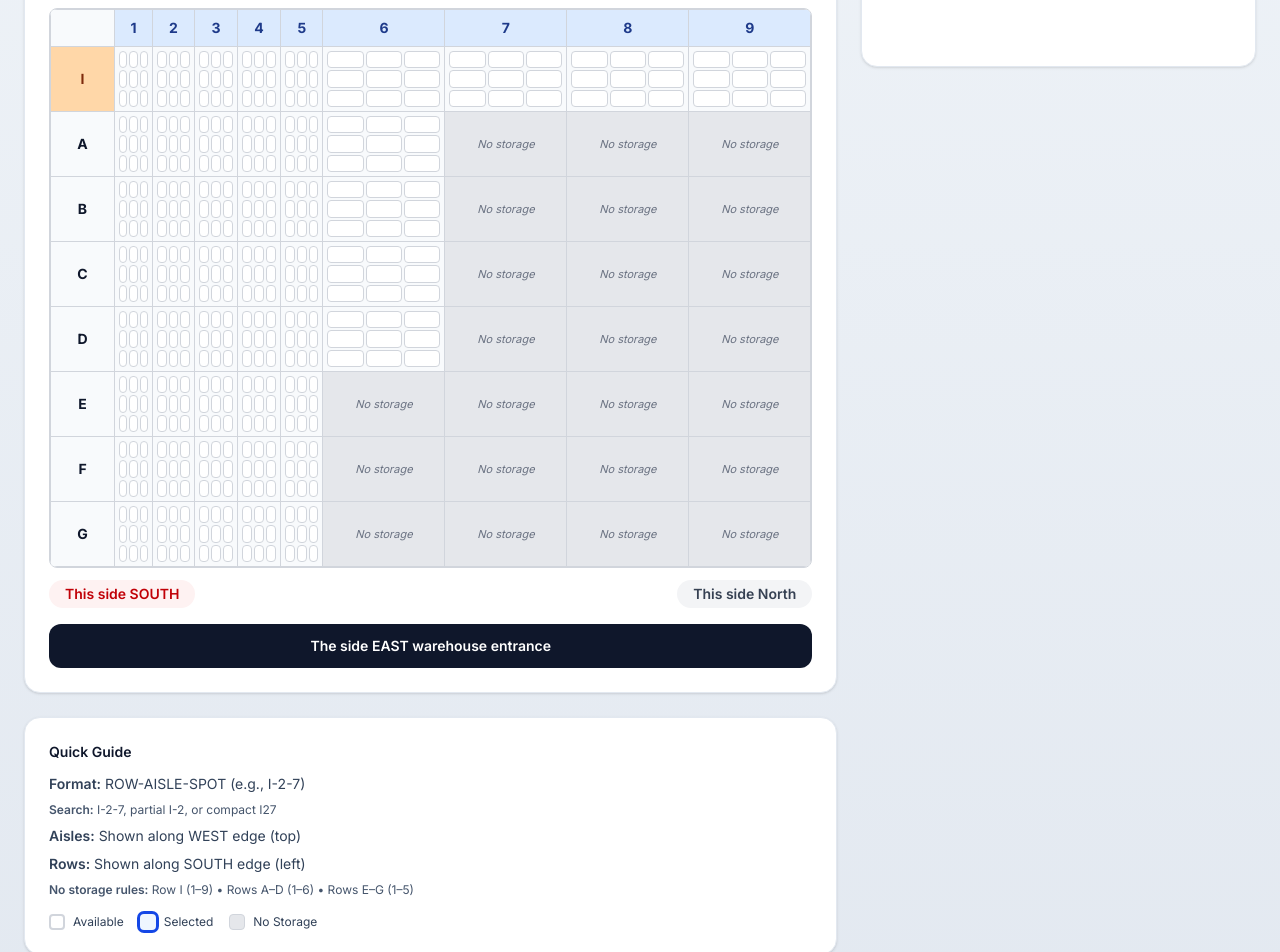
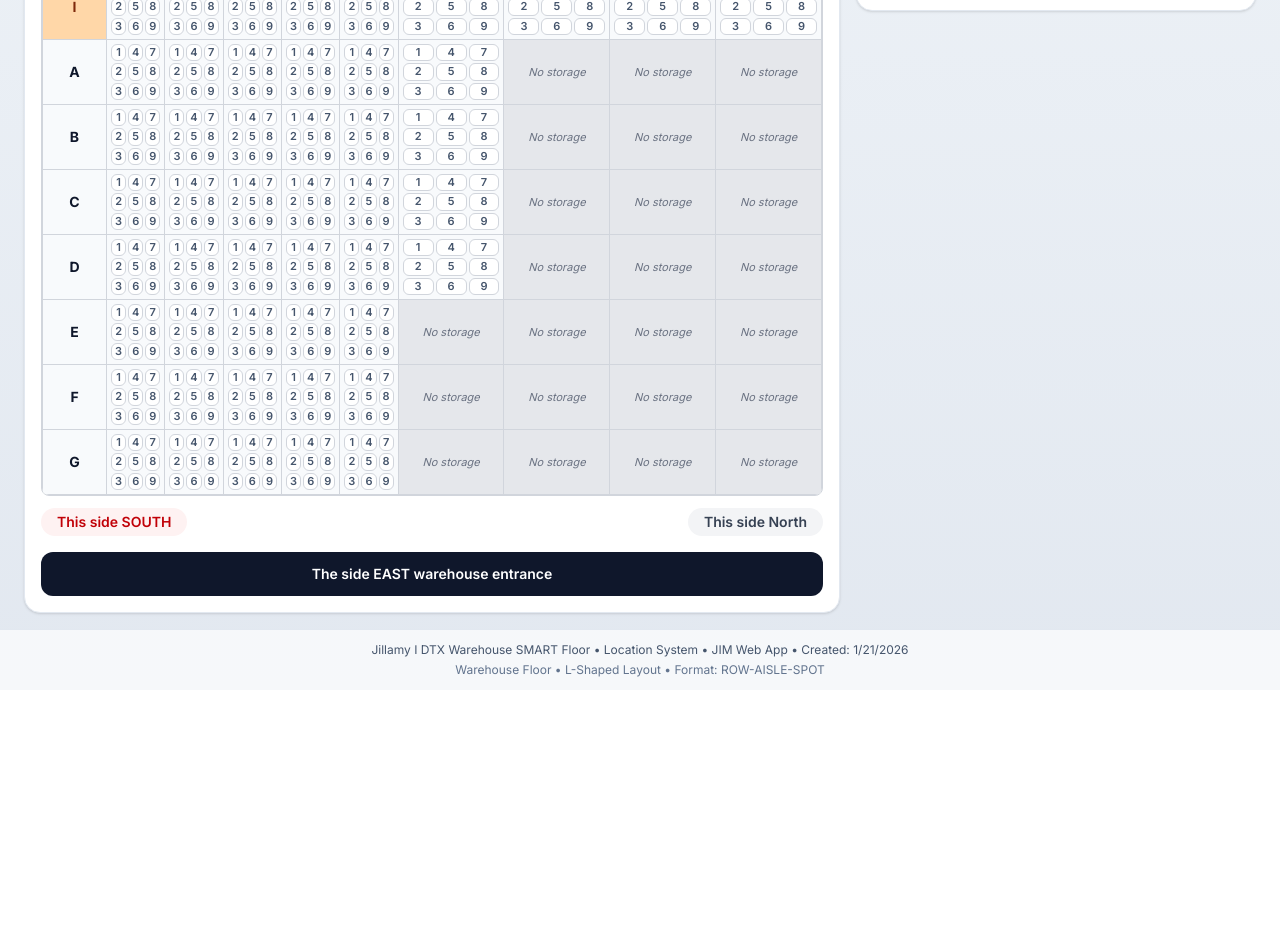
Before and after one commit to LoHiDi-Dev/jillamy-dtx-floor-plan, a React (Vite) app: page / in a window 1280 px wide. Shown: the part 500-1452 px from the top of the page. After the commit the page ends 1190 px from the top, so only its background shows below. Built offline with nearby package versions, Linux system fonts and the light colour scheme.

Commit message:
feat: compact layout and improve spot selection
Reduce page scrolling, remove Quick Guide, normalize spot buttons, and clear selection on click-away.

```diff
--- a/src/app/App.tsx
+++ b/src/app/App.tsx
@@ -7,9 +7,9 @@ export default function App() {
   return (
     <DeviceGate>
       {() => (
-        <div className="min-h-screen bg-gradient-to-b from-[#f1f5f9] to-[#e2e8f0]">
+        <div className="min-h-screen overflow-hidden bg-gradient-to-b from-[#f1f5f9] to-[#e2e8f0] flex flex-col">
           {/* Header */}
-          <header className="border-b border-white/10 bg-[#1f2d3d] px-6 py-5 shadow-[0px_10px_15px_-3px_rgba(0,0,0,0.20),0px_4px_6px_-4px_rgba(0,0,0,0.20)]">
+          <header className="shrink-0 border-b border-white/10 bg-[#1f2d3d] px-6 py-4 shadow-[0px_10px_15px_-3px_rgba(0,0,0,0.20),0px_4px_6px_-4px_rgba(0,0,0,0.20)]">
             <div className="mx-auto max-w-7xl">
               <h1 className="text-xl font-semibold text-white">Jillamy® I DTX Warehouse SMART floor</h1>
               <p className="mt-1 text-sm text-white/80">JIM Web App Integration - DTX Floor Plan</p>
@@ -18,12 +18,12 @@ export default function App() {
           </header>
 
           {/* Main Content */}
-          <main className="px-4 py-6 sm:px-6">
+          <main className="flex-1 overflow-auto px-4 py-4 sm:px-6">
             <WarehouseFloorPlan />
           </main>
 
           {/* Footer */}
-          <footer className="mt-10 border-t border-[#e2e8f0] bg-white/70 px-6 py-5 text-slate-600">
+          <footer className="shrink-0 border-t border-[#e2e8f0] bg-white/70 px-6 py-3 text-slate-600">
             <div className="mx-auto max-w-7xl text-center text-xs">
               <p>Jillamy I DTX Warehouse SMART Floor • Location System • JIM Web App • Created: {new Date().toLocaleDateString()}</p>
               <p className="mt-1 text-slate-500">Warehouse Floor • L-Shaped Layout • Format: ROW-AISLE-SPOT</p>
--- a/src/app/components/WarehouseFloorPlan.tsx
+++ b/src/app/components/WarehouseFloorPlan.tsx
@@ -155,6 +155,24 @@ export function WarehouseFloorPlan() {
     setSearchError(null);
   };
 
+  // Click-away: if a spot is selected and the user clicks anywhere else on the page,
+  // clear the selection. Spot clicks are ignored so selection still works.
+  React.useEffect(() => {
+    if (!selectedLocation) return;
+
+    const captureOptions = { capture: true } as const;
+
+    const onPointerDown = (e: PointerEvent) => {
+      const target = e.target as HTMLElement | null;
+      if (!target) return;
+      if (target.closest('[data-spot-button="true"]')) return;
+      clearSelection();
+    };
+
+    document.addEventListener("pointerdown", onPointerDown, captureOptions);
+    return () => document.removeEventListener("pointerdown", onPointerDown, captureOptions);
+  }, [selectedLocation]);
+
   const handleSearchGo = () => {
     const parsed = parseSearchInput(searchValue);
     if (!parsed.ok) {
@@ -201,7 +219,7 @@ export function WarehouseFloorPlan() {
   return (
     <div className="mx-auto w-full max-w-7xl">
         {/* Header */}
-        <div className="rounded-[16px] border border-[#e2e8f0] bg-white p-6 mb-6 shadow-[0px_1px_3px_0px_rgba(0,0,0,0.10),0px_1px_2px_-1px_rgba(0,0,0,0.10)]">
+        <div className="rounded-[16px] border border-[#e2e8f0] bg-white p-4 mb-4 shadow-[0px_1px_3px_0px_rgba(0,0,0,0.10),0px_1px_2px_-1px_rgba(0,0,0,0.10)]">
           <div className="flex items-start justify-between">
             <div>
               <h1 className="text-2xl font-semibold text-[#1e3a8a] mb-2">Warehouse Plan • Lola Blankets</h1>
@@ -225,11 +243,11 @@ export function WarehouseFloorPlan() {
         </div>
 
         {/* Main Content Grid */}
-        <div className="grid grid-cols-1 lg:grid-cols-3 gap-6">
+        <div className="grid grid-cols-1 lg:grid-cols-3 gap-4">
           {/* Left Column - Search + Grid */}
-          <div className="lg:col-span-2 space-y-6">
+          <div className="lg:col-span-2 space-y-4">
             {/* Search Section */}
-            <div className="rounded-[16px] border border-[#e2e8f0] bg-white p-6 shadow-[0px_1px_3px_0px_rgba(0,0,0,0.10),0px_1px_2px_-1px_rgba(0,0,0,0.10)]">
+            <div className="rounded-[16px] border border-[#e2e8f0] bg-white p-4 shadow-[0px_1px_3px_0px_rgba(0,0,0,0.10),0px_1px_2px_-1px_rgba(0,0,0,0.10)]">
               <h2 className="text-lg font-semibold text-[#0f172b] mb-4 flex items-center gap-2">
                 <Search className="w-5 h-5 text-[#1e3a8a]" />
                 Find Location
@@ -246,7 +264,7 @@ export function WarehouseFloorPlan() {
                     }}
                     onKeyDown={(e) => e.key === "Enter" && canSearch && handleSearchGo()}
                     placeholder="Find a location (e.g., I-2-7, I-2, I27)"
-                    className={`w-full rounded-[12px] bg-white px-4 py-2.5 border outline-none ring-offset-2 transition-all ${
+                    className={`w-full rounded-[12px] bg-white px-4 py-2 border outline-none ring-offset-2 transition-all ${
                       searchError
                         ? 'border-red-300 ring-2 ring-red-200 bg-red-50'
                         : 'border-[#e2e8f0] focus:ring-2 focus:ring-[#93c5fd]'
@@ -282,10 +300,10 @@ export function WarehouseFloorPlan() {
 
             {/* Warehouse Grid */}
             <div
-              className="rounded-[16px] border border-[#e2e8f0] bg-white p-6 overflow-x-auto shadow-[0px_1px_3px_0px_rgba(0,0,0,0.10),0px_1px_2px_-1px_rgba(0,0,0,0.10)]"
+              className="rounded-[16px] border border-[#e2e8f0] bg-white p-4 overflow-x-auto shadow-[0px_1px_3px_0px_rgba(0,0,0,0.10),0px_1px_2px_-1px_rgba(0,0,0,0.10)]"
               ref={scrollRootRef}
             >
-              <div className="relative min-w-[700px]">
+              <div className="relative min-w-[640px]">
                 {/* WEST label (top) */}
                 <div className="text-center mb-3">
                   <span className="text-sm font-semibold text-[#1e3a8a] bg-[#eff6ff] px-4 py-1 rounded-full border border-[#bfdbfe]">
@@ -340,7 +358,7 @@ export function WarehouseFloorPlan() {
                                   className="border border-gray-300 bg-gray-200 p-0 relative"
                                   aria-disabled="true"
                                 >
-                                  <div className="h-16 flex items-center justify-center px-2">
+                                  <div className="h-14 xl:h-16 flex items-center justify-center px-2">
                                     <span className="text-[11px] text-gray-500 italic">No storage</span>
                                   </div>
                                 </td>
@@ -353,8 +371,8 @@ export function WarehouseFloorPlan() {
                                 className="border border-gray-300 p-0 bg-[#f8fafc]"
                               >
                                 {/* 9 spots grid */}
-                                <div className="grid grid-cols-3 gap-0.5 p-1 h-16 md:h-36 lg:h-16">
-                                  {[1, 2, 3, 4, 5, 6, 7, 8, 9].map((spot) => {
+                                <div className="grid grid-cols-3 grid-rows-3 gap-0.5 p-1 h-14 xl:h-16">
+                                  {[1, 4, 7, 2, 5, 8, 3, 6, 9].map((spot) => {
                                     const selected = isSelected(row, aisle, spot);
                                     const code = `${row}-${aisle}-${spot}`;
 
@@ -365,12 +383,16 @@ export function WarehouseFloorPlan() {
                                         ref={(el) => {
                                           spotRefs.current[code] = el;
                                         }}
-                                        className={`relative rounded transition-all ${
+                                        data-spot-button="true"
+                                        className={`relative flex h-full w-full items-center justify-center rounded-md border text-[11px] font-semibold leading-none transition-colors focus:outline-none focus:ring-2 focus:ring-[#93c5fd] focus:ring-offset-1 ${
                                           selected
-                                            ? "bg-blue-50 ring-[3px] ring-blue-700 shadow-sm"
-                                            : "bg-white border border-gray-300"
+                                            ? "border-blue-700 bg-blue-50 text-blue-800 ring-[3px] ring-blue-700"
+                                            : "border-gray-300 bg-white text-slate-600"
                                         }`}
+                                        aria-label={`Select ${code}`}
                                       >
+                                        <span className="pointer-events-none select-none">{spot}</span>
+
                                         {/* Marker */}
                                         {selected ? (
                                           <div className="absolute inset-0 pointer-events-none">
@@ -407,41 +429,11 @@ export function WarehouseFloorPlan() {
                 </div>
               </div>
             </div>
-
-            {/* Legend */}
-            <div className="rounded-[16px] border border-[#e2e8f0] bg-white p-6 shadow-[0px_1px_3px_0px_rgba(0,0,0,0.10),0px_1px_2px_-1px_rgba(0,0,0,0.10)]">
-              <h3 className="text-sm font-semibold text-[#0f172b] mb-3">Quick Guide</h3>
-              <div className="space-y-2 text-sm text-slate-700">
-                <p><span className="font-semibold">Format:</span> ROW-AISLE-SPOT (e.g., I-2-7)</p>
-                <p className="text-xs text-slate-600">
-                  <span className="font-semibold">Search:</span> I-2-7, partial I-2, or compact I27
-                </p>
-                <p><span className="font-semibold">Aisles:</span> Shown along WEST edge (top)</p>
-                <p><span className="font-semibold">Rows:</span> Shown along SOUTH edge (left)</p>
-                <p className="text-xs text-slate-600">
-                  <span className="font-semibold">No storage rules:</span> Row I (1–9) • Rows A–D (1–6) • Rows E–G (1–5)
-                </p>
-                <div className="flex items-center gap-4 pt-2 flex-wrap">
-                  <div className="flex items-center gap-2">
-                    <div className="w-4 h-4 bg-white border-2 border-gray-300 rounded"></div>
-                    <span className="text-xs">Available</span>
-                  </div>
-                  <div className="flex items-center gap-2">
-                    <div className="w-4 h-4 bg-blue-50 ring-[3px] ring-blue-700 rounded"></div>
-                    <span className="text-xs">Selected</span>
-                  </div>
-                  <div className="flex items-center gap-2">
-                    <div className="w-4 h-4 bg-gray-200 border border-gray-300 rounded"></div>
-                    <span className="text-xs">No Storage</span>
-                  </div>
-                </div>
-              </div>
-            </div>
           </div>
 
           {/* Right Column - Selected Location Panel */}
           <div className="lg:col-span-1">
-            <div className="rounded-[16px] border border-[#e2e8f0] bg-white p-6 sticky top-6 shadow-[0px_1px_3px_0px_rgba(0,0,0,0.10),0px_1px_2px_-1px_rgba(0,0,0,0.10)]">
+            <div className="rounded-[16px] border border-[#e2e8f0] bg-white p-4 sticky top-4 shadow-[0px_1px_3px_0px_rgba(0,0,0,0.10),0px_1px_2px_-1px_rgba(0,0,0,0.10)]">
               <h2 className="text-lg font-semibold text-[#0f172b] mb-4 flex items-center gap-2">
                 <MapPin className="w-5 h-5 text-[#1e3a8a]" />
                 Selected Location
@@ -451,7 +443,7 @@ export function WarehouseFloorPlan() {
                 <div className="space-y-4">
                   {/* Location Code */}
                   <div className="bg-[#eff6ff] border border-[#bfdbfe] rounded-[14px] p-4 text-center">
-                    <div className="text-4xl font-bold text-[#1e3a8a] font-mono mb-2">
+                    <div className="text-3xl font-bold text-[#1e3a8a] font-mono mb-2">
                       {selectedLocation.code}
                     </div>
                     <div className="mt-2 grid grid-cols-3 gap-2 text-xs text-blue-800">
--- a/src/styles/fonts.css
+++ b/src/styles/fonts.css
@@ -15,6 +15,10 @@
     "Segoe UI Emoji";
 }
 
+html {
+  font-family: inherit;
+}
+
 body {
   font-family: inherit;
 }
--- a/src/styles/theme.css
+++ b/src/styles/theme.css
@@ -124,6 +124,11 @@
     @apply border-border outline-ring/50;
   }
 
+  html {
+    font-family: Inter, ui-sans-serif, system-ui, -apple-system, BlinkMacSystemFont, "Segoe UI", Roboto,
+      Helvetica, Arial, "Apple Color Emoji", "Segoe UI Emoji";
+  }
+
   body {
     @apply bg-background text-foreground;
   }
```
